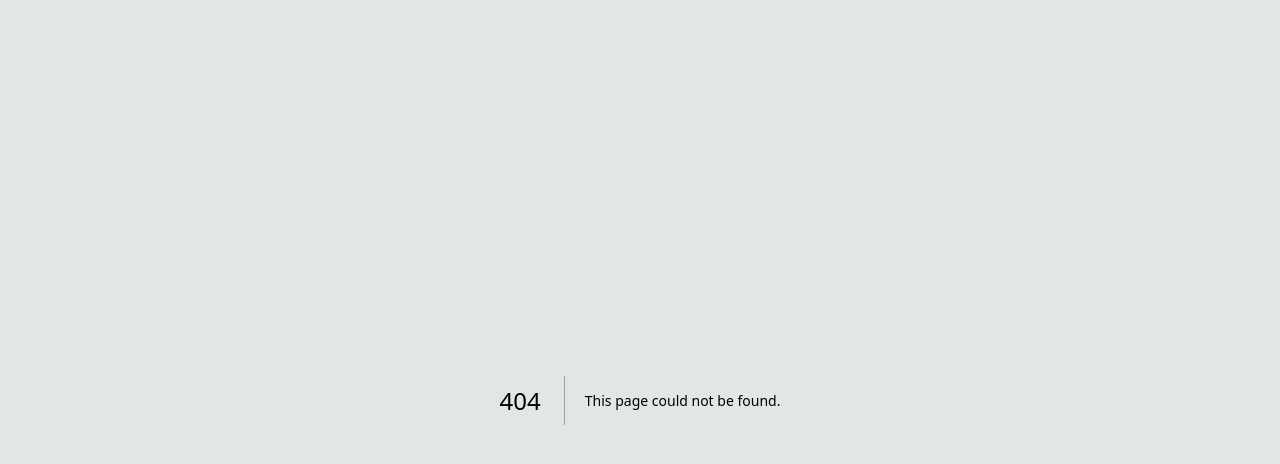
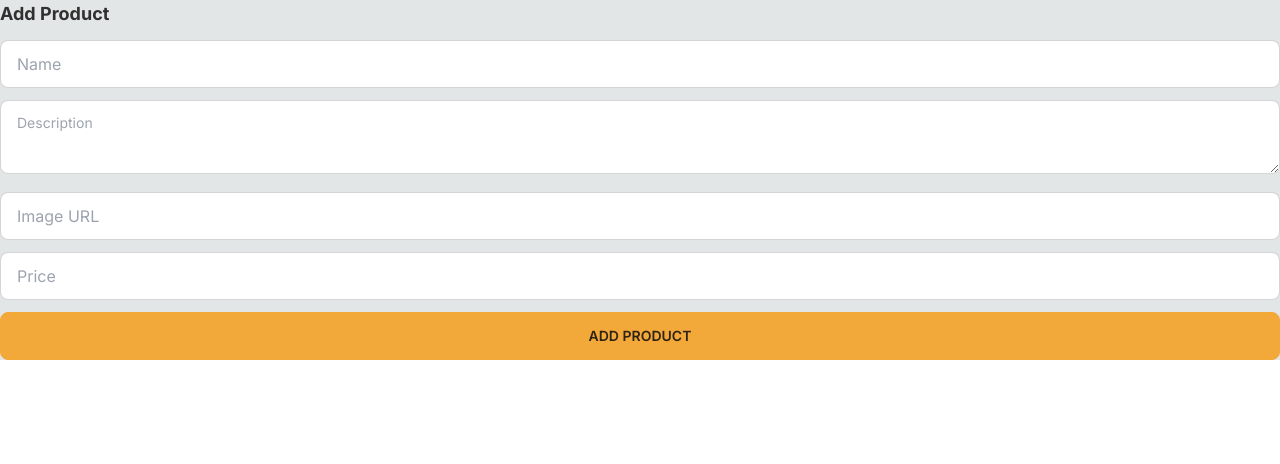
Before and after one commit to Forellko/ecommerce-FCC, a Next.js app: page /add-product in a window 1280 px wide. Before the commit this address had no page. Shown: the top 464 px of the page. Built offline with nearby package versions, Linux system fonts and the light colour scheme.

Commit message:
Create Add Product Page

```diff
--- /dev/null
+++ b/src/app/add-product/page.tsx
@@ -0,0 +1,42 @@
+import React from "react";
+
+function AddProductPage() {
+  return (
+    <div>
+      <h1 className="mb-3 text-lg font-bold">Add Product</h1>
+      <form>
+        <input
+          required
+          name="name"
+          placeholder="Name"
+          className="input input-bordered mb-3 w-full"
+        />
+        <textarea
+          required
+          name="description"
+          placeholder="Description"
+          className="textarea textarea-bordered mb-3 w-full"
+        />
+        <input
+          required
+          name="imageUrl"
+          placeholder="Image URL"
+          type="url"
+          className="input input-bordered mb-3 w-full"
+        />
+        <input
+          required
+          name="price"
+          placeholder="Price"
+          type="number"
+          className="input input-bordered mb-3 w-full"
+        />
+        <button type="submit" className="btn btn-primary w-full">
+          Add Product
+        </button>
+      </form>
+    </div>
+  );
+}
+
+export default AddProductPage;
```
